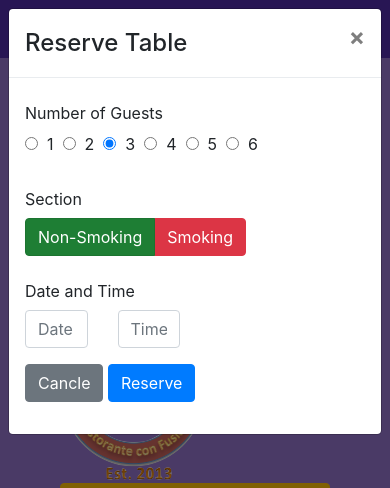
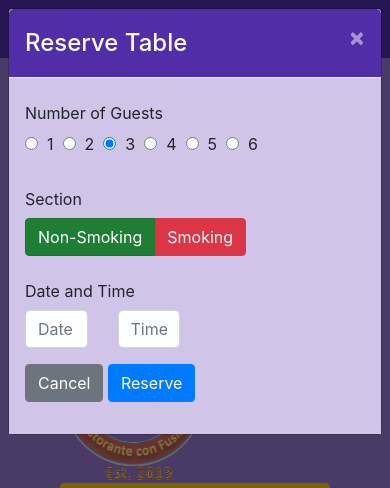
Before and after one commit to niravtrivedi21/Bootstrap, a website: page index.html in a window 390 px wide. Both pictures are taken after a click on the button "Reserve". Shown: the top 488 px of the page. Drawn offline with nearby package versions, Linux system fonts and the light colour scheme.

Commit message:
Assignment 4

```diff
--- a/css/styles.scss
+++ b/css/styles.scss
@@ -74,3 +74,24 @@ body{
     position: absolute;
     bottom: 0px;
 }
+
+.modal {
+    .modal-header {
+        background-color: $background-dark;
+    }
+    .modal-body{
+        background-color: $background-pale;
+    }
+    .modal-title{
+        color:white;
+    }
+
+}
+
+#closeLoginModal {
+    color:floralwhite;
+}
+
+#closeReserveModal {
+    color:floralwhite;
+}
--- a/index.html
+++ b/index.html
@@ -39,9 +39,12 @@
                             Contact</a></li>
                 </ul>
                 <span class="navbar-text">
-                    <a data-toggle="modal" data-target="#loginModal">
+                    <!-- <a data-toggle="modal" data-target="#loginModal">
                         <span class="fa fa-sign-in"></span> Login
-                    </a>
+                    </a> -->
+                    <a  id="openLoginModal">
+                            <span class="fa fa-sign-in"></span> Login
+                        </a>
                 </span>
             </div>
         </div>
@@ -53,7 +56,7 @@
             <div class="modal-content">
                 <div class="modal-header">
                     <h4 class="modal-title">Login</h4>
-                    <button type="button" class="close" data-dismiss="modal">
+                    <button type="button" class="close" id="closeLoginModal">
                         &times;
                     </button>
                 </div>
@@ -79,7 +82,7 @@
                             </div>
                         </div>
                         <div class="form-row">
-                            <button type="button" class="btn btn-secondary btn-sm ml-auto" data-dismiss="modal">Cancel</button>
+                            <button type="button" class="btn btn-secondary btn-sm ml-auto" id="cancelLoginModal">Cancel</button>
                             <button type="submit" class="btn btn-primary btn-sm ml-1">Sign in</button>
                         </div>
                     </form>
@@ -105,7 +108,7 @@
                     <!-- <a role="button" class="btn btn-block nav-link btn-warning" data-toggle="tooltip" data-html="true"
                         title="Or Call us at <br><strong>+852 12345678</strong>" data-placement="bottom" href="#reserveform">
                         Reserve </a> -->
-                    <a role="button" class="btn btn-block nav-link btn-warning" data-toggle="modal" data-target="#reserveModal">
+                    <a role="button" class="btn btn-block nav-link btn-warning" id="openReserveModal">
                         Reserve</a>
                 </div>
             </div>
@@ -119,7 +122,7 @@
             <div class="modal-content">
                 <div class="modal-header">
                     <h4 class="modal-title">Reserve Table</h4>
-                    <button type="button" class="close" data-dismiss="modal">
+                    <button type="button" class="close" id="closeReserveModal">
                         &times;
                     </button>
                 </div>
@@ -174,7 +177,7 @@
                         </div>
                         <div class="form-group row">
                             <div class="offset-md-2 col-md-10">
-                                    <button type="submit" class="btn btn-secondary">Cancle</button>
+                                <button type="button" class="btn btn-secondary" id="cancelReserveModal">Cancel</button>
                                 <button type="submit" class="btn btn-primary">Reserve</button>
                             </div>
                         </div>
@@ -461,6 +464,27 @@
                 // $("#carousel-play").click(function(){
                 //     $("#mycarousel").carousel('cycle');
                 // });
+                $('#openLoginModal').click(function(){
+                    $('#loginModal').modal();
+                });
+                $('#closeLoginModal').click(function(){
+                    $('#loginModal').modal("hide");
+                });
+                $('#cancelLoginModal').click(function(){
+                    $('#loginModal').modal("hide");
+                });
+
+
+                 $('#openReserveModal').click(function(){
+                    $('#reserveModal').modal();
+                });
+                $('#closeReserveModal').click(function(){
+                    $('#reserveModal').modal("hide");
+                });
+                $('#cancelReserveModal').click(function(){
+                    $('#reserveModal').modal("hide");
+                });
+
             });
         </script>
 
--- a/package.json
+++ b/package.json
@@ -6,12 +6,14 @@
   "scripts": {
     "start": "npm run lite",
     "test": "echo \"Error: no test specified\" && exit 1",
-    "lite": "lite-server"
+    "lite": "lite-server",
+    "scss": "node-sass -o css/ css/"
   },
   "author": "",
   "license": "ISC",
   "devDependencies": {
-    "lite-server": "^2.3.0"
+    "lite-server": "^2.3.0",
+    "node-sass": "^4.10.0"
   },
   "dependencies": {
     "bootstrap": "^4.0.0",
```
Also changed, not shown: css/styles.css, 1 other file.
